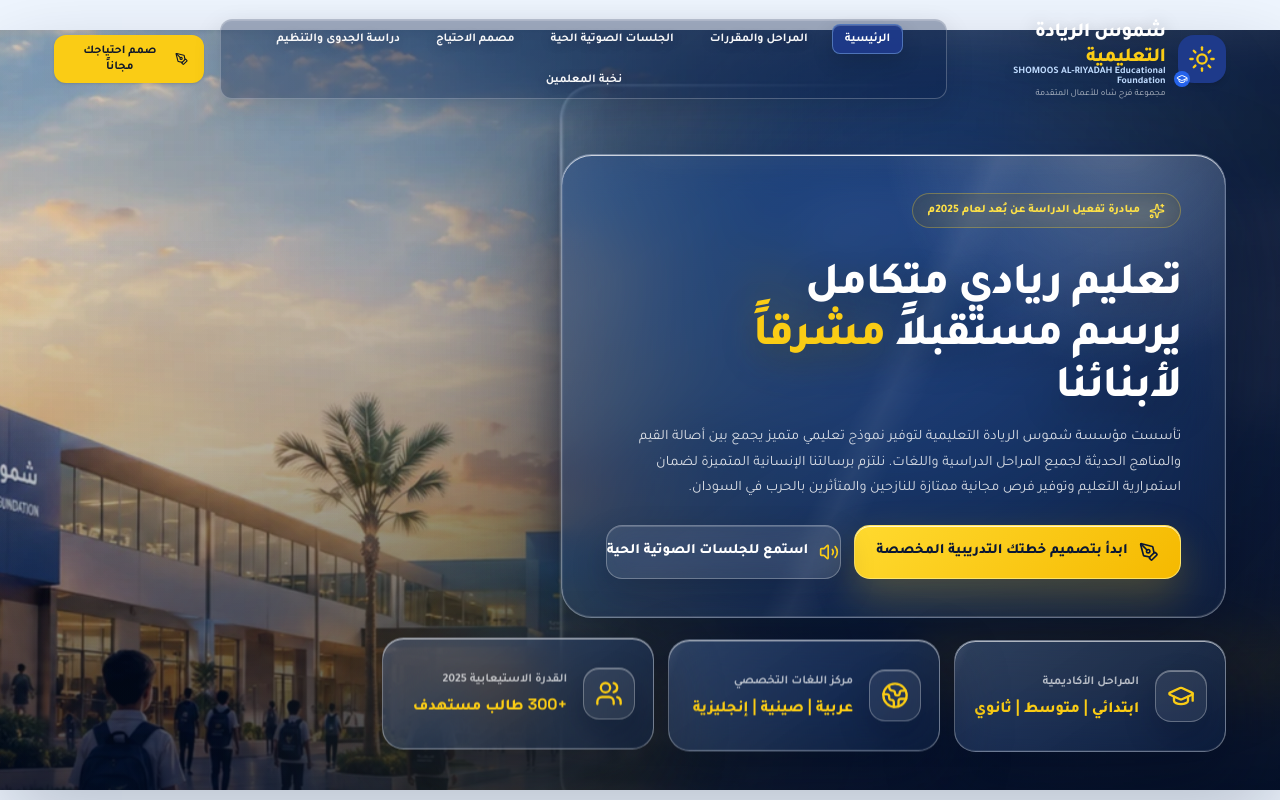
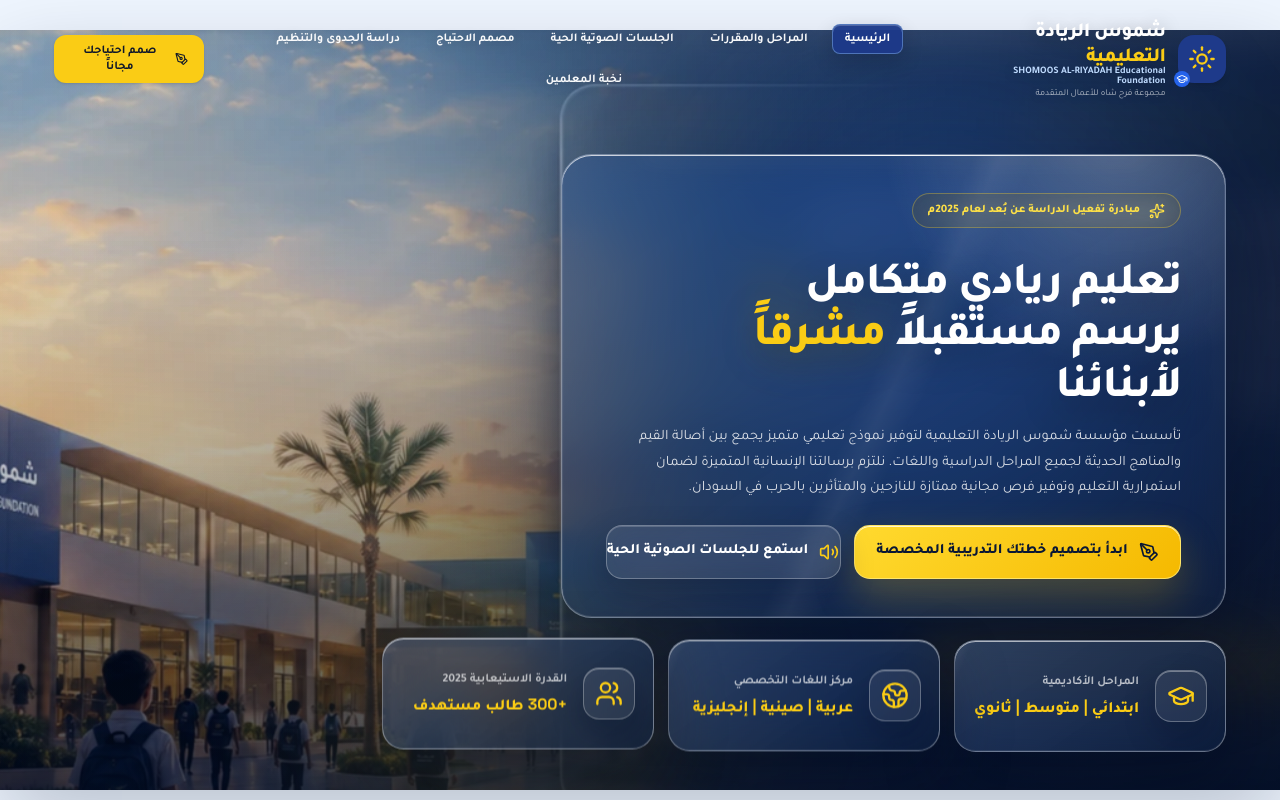
Before and after one commit to musu-deep/shomoos-al-riyada-educational, a React (Vite) app: page / in a window 1280 px wide. Shown: the top 800 px of the page. Built offline with nearby package versions, Linux system fonts and the light colour scheme.

Commit message:
Show navigation frame only after scrolling

```diff
--- a/src/header-strip-fix.css
+++ b/src/header-strip-fix.css
@@ -51,17 +51,19 @@
     animation: none !important;
   }
 
+  /* At the top the menu has no outer frame. After scrolling, a single
+     glass frame appears around the complete navigation width. */
   header.sticky nav {
-    background: rgba(7, 28, 67, 0.34) !important;
-    border-color: rgba(255, 255, 255, 0.24) !important;
-    box-shadow:
-      inset 0 1px 0 rgba(255, 255, 255, 0.18),
-      0 10px 28px rgba(2, 11, 31, 0.14);
-    backdrop-filter: blur(14px) saturate(135%);
-    -webkit-backdrop-filter: blur(14px) saturate(135%);
+    width: max-content;
+    max-width: 100%;
+    background: transparent !important;
+    border-color: transparent !important;
+    box-shadow: none;
+    backdrop-filter: blur(0) saturate(100%);
+    -webkit-backdrop-filter: blur(0) saturate(100%);
     animation: shomoosNavContrast linear both;
     animation-timeline: scroll(root block);
-    animation-range: 0 180px;
+    animation-range: 40px 180px;
   }
 
   /* Strong contrast in both transparent and scrolled states. */
@@ -132,13 +134,23 @@
 
   @keyframes shomoosNavContrast {
     from {
-      background: rgba(7, 28, 67, 0.34);
-      border-color: rgba(255, 255, 255, 0.24);
+      background: rgba(255, 255, 255, 0);
+      border-color: rgba(255, 255, 255, 0);
+      box-shadow:
+        inset 0 1px 0 rgba(255, 255, 255, 0),
+        0 10px 28px rgba(2, 11, 31, 0);
+      backdrop-filter: blur(0) saturate(100%);
+      -webkit-backdrop-filter: blur(0) saturate(100%);
     }
 
     to {
       background: rgba(255, 255, 255, 0.1);
-      border-color: rgba(255, 255, 255, 0.26);
+      border-color: rgba(255, 255, 255, 0.32);
+      box-shadow:
+        inset 0 1px 0 rgba(255, 255, 255, 0.2),
+        0 10px 28px rgba(2, 11, 31, 0.18);
+      backdrop-filter: blur(14px) saturate(135%);
+      -webkit-backdrop-filter: blur(14px) saturate(135%);
     }
   }
 
@@ -151,5 +163,15 @@
       backdrop-filter: blur(20px) saturate(145%) !important;
       -webkit-backdrop-filter: blur(20px) saturate(145%) !important;
     }
+
+    header.sticky nav {
+      background: rgba(255, 255, 255, 0.1) !important;
+      border-color: rgba(255, 255, 255, 0.32) !important;
+      box-shadow:
+        inset 0 1px 0 rgba(255, 255, 255, 0.2),
+        0 10px 28px rgba(2, 11, 31, 0.18);
+      backdrop-filter: blur(14px) saturate(135%);
+      -webkit-backdrop-filter: blur(14px) saturate(135%);
+    }
   }
 }
```
